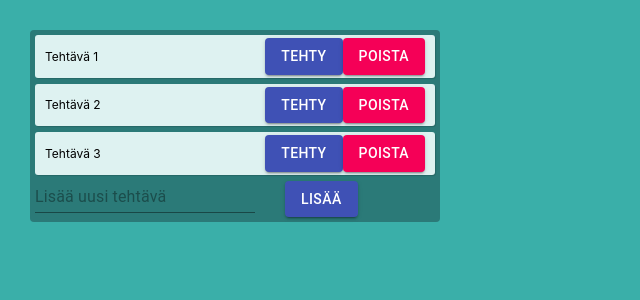
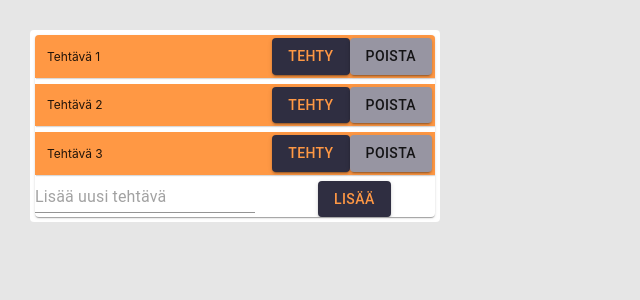
Before and after one commit to samuvartiainen/react-todo-app, a React (Create React App) app: page / in a window 1280 px wide. Shown: the top 300 px of the page, without its empty margins (0-640 px from the left). Built offline with nearby package versions, Linux system fonts and the light colour scheme.

Commit message:
styling the app

```diff
--- a/src/App.css
+++ b/src/App.css
@@ -37,31 +37,41 @@
   }
 }
 
+:root{
+  --orange: #ff9844;
+  --black: #2f2e41;
+  --darkgrey: #9795a2;
+  --lightgrey: #e6e6e6;
+  --white:  #ffffff;
+}
+
 .app {
-  background: #3AAFA9;
+  background: var(--lightgrey);
   padding: 30px;
   height: 100vh;
 }
 
 .todo-list {
-  background: #2B7A78;
+  background: var(--white);
   border-radius: 4px;
   padding: 5px;
   max-width: 400px;
 }
 
 .todo {
-  background: #DEF2F1;
+  background: var(--orange);
   box-shadow: 1px 1px 1px rgba(0, 0, 0, 0.15);
-  padding: 3px 10px;
+  padding: 3px 3px;
   font-size: 12px;
   margin-bottom: 6px;
-  border-radius: 3px;
+  border-radius: px;
   display: flex;
   align-items: center;
   justify-content: space-between;
 }
-
+.todo-texts {
+  padding: 3px 9px;
+}
 .form Button {
-  margin-left: 30px;
+  margin-left: 63px;
 }
--- a/src/App.js
+++ b/src/App.js
@@ -1,10 +1,31 @@
 import React, { useState } from "react";
+import { makeStyles } from '@material-ui/core/styles';
 import logo from "./logo.svg";
 import "./App.css";
 import Button from '@material-ui/core/Button';
 import TextField from '@material-ui/core/TextField';
+import Card from '@material-ui/core/Card';
+import CardActions from '@material-ui/core/CardActions';
+import CardContent from '@material-ui/core/CardContent';
 
-function Todo({ todo, index, completeTodo, removeTodo }) {
+const useStyles = makeStyles({
+  root: {
+    minWidth: 275,
+  },
+  bullet: {
+    display: 'inline-block',
+    margin: '0 2px',
+    transform: 'scale(0.8)',
+  },
+  title: {
+    fontSize: 14,
+  },
+  pos: {
+    marginBottom: 12,
+  },
+});
+
+function Todo({ todo, index, completeTodo, removeTodo, returnTodo }) {
   return (
     <div className="todo">
     <div
@@ -15,8 +36,30 @@ function Todo({ todo, index, completeTodo, removeTodo }) {
       </div>
 
       <div>
-        <Button variant="contained" color="primary" onClick={() => completeTodo(index)}>Tehty</Button>
-        <Button variant="contained" color="secondary"onClick={() => removeTodo(index)}>Poista</Button>
+        {todo.completed ?
+        <Button
+        variant="contained"
+      style={{
+        color: "var(--orange)",
+        backgroundColor: "var(--black)"
+      }}
+        onClick={() => returnTodo(index)}>Palauta</Button>
+        :
+        <Button
+      variant="contained"
+      style={{
+        color: "var(--orange)",
+        backgroundColor: "var(--black)"
+    }}
+      onClick={() => completeTodo(index)}>Tehty</Button>
+    }
+
+        <Button
+        variant="contained"
+        style={{
+          backgroundColor: "var(--darkgrey)"
+      }}
+        onClick={() => removeTodo(index)}>Poista</Button>
       </div>
     </div>
 
@@ -43,12 +86,19 @@ function NewItem({ newTodo }) {
           value={value}
           onChange={(e) => setValue(e.currentTarget.value)}
         />
-      <Button variant="contained" color="primary" type="submit">Lisää</Button>
+      <Button variant="contained"
+      style={{
+        color: "var(--orange)",
+        backgroundColor: "var(--black)"
+    }}
+      type="submit">Lisää</Button>
     </form>
     </div>
   );
 }
 function App() {
+  const classes = useStyles();
+
   const [todos, setTodos] = useState([
     {
       text: "Tehtävä 1",
@@ -72,8 +122,17 @@ function App() {
   const completeTodo = (index) => {
     const newTodos = [...todos];
     newTodos[index].completed = true;
+    newTodos.push(newTodos.splice(index, 1)[0])
     setTodos(newTodos);
   };
+
+  // back to uncompleted task
+  const returnTodo = (index) => {
+    const newTodos = [...todos];
+    newTodos[index].completed = false;
+    newTodos.unshift(newTodos.splice(index, 1)[0])
+    setTodos(newTodos);
+  }
 
   const removeTodo = (index) => {
     const newTodos = [...todos];
@@ -83,6 +142,7 @@ function App() {
   return (
     <div className="app">
       <div className="todo-list">
+        <Card className={classes.root}>
         {todos.map((todo, index) => (
           <Todo
             key={index}
@@ -90,9 +150,11 @@ function App() {
             todo={todo}
             completeTodo={completeTodo}
             removeTodo={removeTodo}
+            returnTodo={returnTodo}
           />
         ))}
         <NewItem newTodo={newTodo} />
+        </Card>
       </div>
     </div>
   );
```
